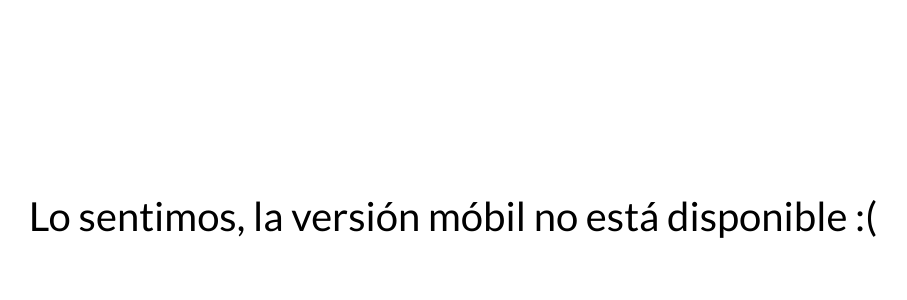
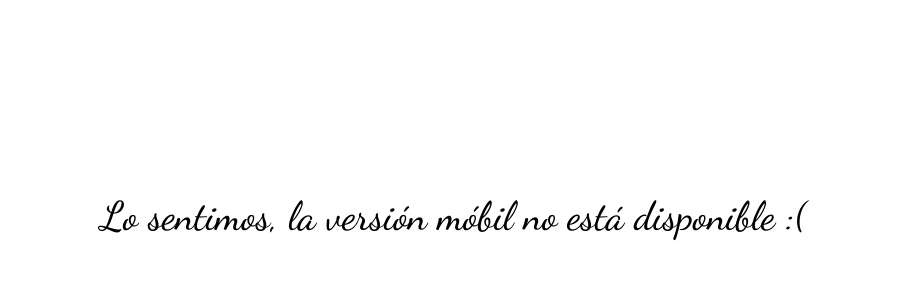
Before and after one commit to ArturVaskovets/Euforia, a Flask app: template templates/mobile/home.html in a window 1280 px wide. Shown: the part 184-484 px from the top of the page, without its empty margins (187-1094 px from the left). Run offline with Flask 2, Linux system fonts and the light colour scheme; the template is opened without the code that fills it, so the values that code supplies are empty.

Commit message:
Moved to koala compiler and PyCharm

```diff
--- a/static/css/styles_mobile.css
+++ b/static/css/styles_mobile.css
@@ -1,47 +1,71 @@
+@import url("https://fonts.googleapis.com/css2?family=Dancing+Script:wght@400;500;600;700&display=swap");
 @import url("https://fonts.googleapis.com/css2?family=Lato:ital,wght@0,100;0,300;0,400;0,700;0,900;1,100;1,300;1,400;1,700;1,900&display=swap");
-@import url("https://fonts.googleapis.com/css2?family=Oswald:wght@200;300;400;500;600;700&display=swap");
+@keyframes fadeInUp {
+  from {
+    opacity: 0;
+    -webkit-transform: translateY(100%);
+    -ms-transform: translateY(100%);
+    transform: translateY(100%); }
+  to {
+    opacity: 1;
+    -webkit-transform: translateY(0);
+    -ms-transform: translateY(0);
+    transform: translateY(0); } }
+@keyframes fadeOutUp {
+  from {
+    opacity: 1;
+    -webkit-transform: translateY(0);
+    -ms-transform: translateY(0);
+    transform: translateY(0); }
+  to {
+    opacity: 0;
+    -webkit-transform: translateY(100%);
+    -ms-transform: translateY(100%);
+    transform: translateY(100%); } }
+.fadeInUp {
+  animation-name: fadeInUp;
+  animation-duration: 0.7s;
+  animation-fill-mode: both; }
+
+.fadeOutUp {
+  animation-name: fadeOutUp;
+  animation-duration: 0.7s;
+  animation-fill-mode: both; }
+
 * {
-  box-sizing: border-box;
-}
+  box-sizing: border-box; }
 
 body {
   font-family: "Lato", sans-serif;
   margin: 0;
-  padding: 0;
-}
+  padding: 0; }
 
 a {
   text-decoration: none;
-  color: inherit;
-}
+  color: inherit; }
 
 .container {
   display: block;
   position: relative;
   width: 1140px;
-  margin: 0 auto;
-}
+  margin: 0 auto; }
 
 .container_fluid {
   display: block;
   position: relative;
   min-width: 1140px;
-  width: 100%;
-}
+  width: 100%; }
 
 html {
-  height: 100%;
-}
+  height: 100%; }
 
 body {
-  height: 100%;
-}
+  height: 100%; }
 
 .not_available {
   position: relative;
   width: 100%;
-  height: 100%;
-}
+  height: 100%; }
   .not_available .caption {
     position: absolute;
     top: 50%;
@@ -50,10 +74,9 @@ body {
     -ms-transform: translate(-50%, -50%);
     transform: translate(-50%, -50%);
     width: 90%;
-  font-family: "Lato", sans-serif;
+    font-family: "Dancing Script", cursive;
     font-weight: 500;
     font-size: 40px;
     letter-spacing: 0px;
     line-height: 50px;
-  text-align: center;
-}
+    text-align: center; }
--- a/static/scss/_defaults.scss
+++ b/static/scss/_defaults.scss
@@ -1,34 +1,24 @@
 @import "mixins.scss";
 @import "animations.scss";
 
-// Fonts
 
-// Raleway + Montserrat
-// Dosis + Roboto Slab
-// Roboto
-// Open Sans
-// Lato
-// Source Sans Pro
-// Oswald
-// Poppins
-// Libre Baskerville + Merriweather
+@import url('https://fonts.googleapis.com/css2?family=Dancing+Script:wght@400;500;600;700&display=swap');
+@import url('https://fonts.googleapis.com/css2?family=Lato:ital,wght@0,100;0,300;0,400;0,700;0,900;1,100;1,300;1,400;1,700;1,900&display=swap');
+
+$font_1: 'Dancing Script', cursive;
+$font_2: 'Lato', sans-serif;
 
 
-@import url('https://fonts.googleapis.com/css2?family=Lato:ital,wght@0,100;0,300;0,400;0,700;0,900;1,100;1,300;1,400;1,700;1,900&display=swap');
-@import url('https://fonts.googleapis.com/css2?family=Oswald:wght@200;300;400;500;600;700&display=swap');
+$color_1: #9966cc;
+$color_2: #bba0ef;
 
-$font_1: 'Lato', sans-serif;
-$font_2: 'Oswald', sans-serif;
-
-$bg_light: #E4EFFF;
-$bg_dark: #336699;
 
 * {
 	box-sizing: border-box;
 }
 
 body {
-	font-family: $font_1;
+	font-family: $font_2;
 	margin: 0;
 	padding: 0;
 }
--- a/templates/home.html
+++ b/templates/home.html
@@ -4,10 +4,9 @@
 <head>
 	<meta charset="UTF-8">
 	<meta name="viewport" content="width=device-width, initial-scale=1.0">
-
 	<link rel="shortcut icon" href="{{ url_for('static', filename='img/favicon.ico') }}">
-	<link rel="stylesheet" href="{{ url_for('static', filename='css/styles.css') }}?v=1.0">
-	<title>VRtual</title>
+	<link rel="stylesheet" href="{{ url_for('static', filename='css/styles.css') }}?v=0.01">
+	<title>Euforia</title>
 	<script src="https://kit.fontawesome.com/228c1f352f.js" crossorigin="anonymous"></script>
 	<link rel="stylesheet" href="https://cdnjs.cloudflare.com/ajax/libs/OwlCarousel2/2.3.4/assets/owl.carousel.min.css">
 	<script src="https://ajax.googleapis.com/ajax/libs/jquery/3.5.1/jquery.min.js"></script>
```
Also changed, not shown: static/css/styles.css (+12 -25 lines), static/scss/styles.scss (+7 -0 lines), templates/sections/_header.html (added, +23 -0 lines), 1 other file. Lines whose indentation alone changed are shown as unchanged.
